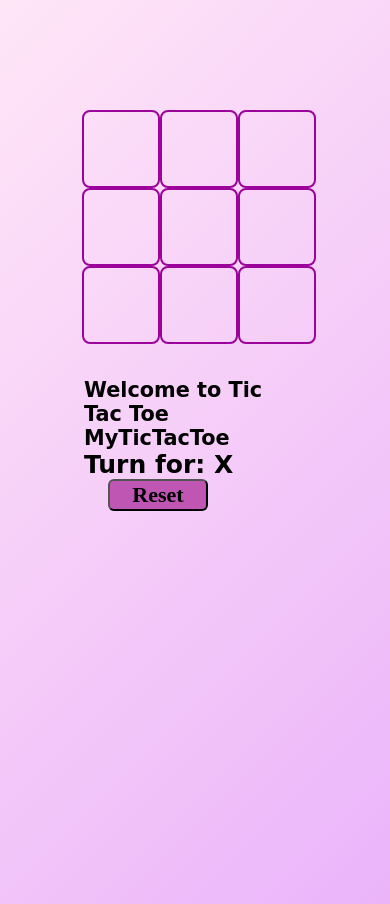
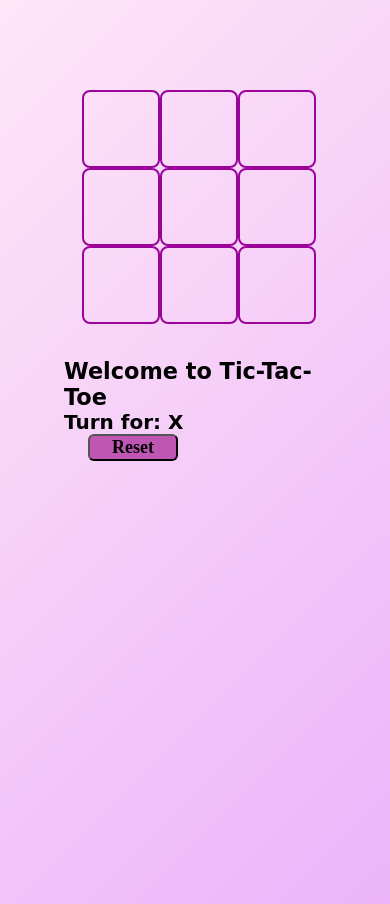
Before and after one commit to tanu002/SCT_WD_3, a plain HTML site: page index.html in a window 390 px wide. Drawn offline with Linux system fonts and the light colour scheme; a web font is replaced by a local one.

Commit message:
change css and html

```diff
--- a/index.html
+++ b/index.html
@@ -21,7 +21,7 @@
             <div class="box"><span class="boxtext"></span></div>
         </div>
         <div class="gameInfo">
-            <h1>Welcome to Tic Tac Toe MyTicTacToe</h1>
+            <h1>Welcome to Tic-Tac-Toe</h1>
             <div>
                 <span class="info">Turn for: X</span>
                 <button id="reset">Reset</button>
--- a/style.css
+++ b/style.css
@@ -73,18 +73,24 @@ body{
 {
     .gameContainer{
         flex-wrap: wrap;
+        padding: 30px;
     }
     .gameInfo{
         margin-top: 34px;
     }
     .gameInfo h1{
-        font-size: 1.3rem;
+        font-size: 1.4rem;
     }
     .container {
         grid-template-rows: repeat(3, 20vw);
         grid-template-columns: repeat(3, 20vw);
     }
+
+    .info{
+        font-size: 20px;
+    }
     #reset{
-        width: 100px;
+        width: 90px;
+        font-size: 18px;
     }
 }
```
